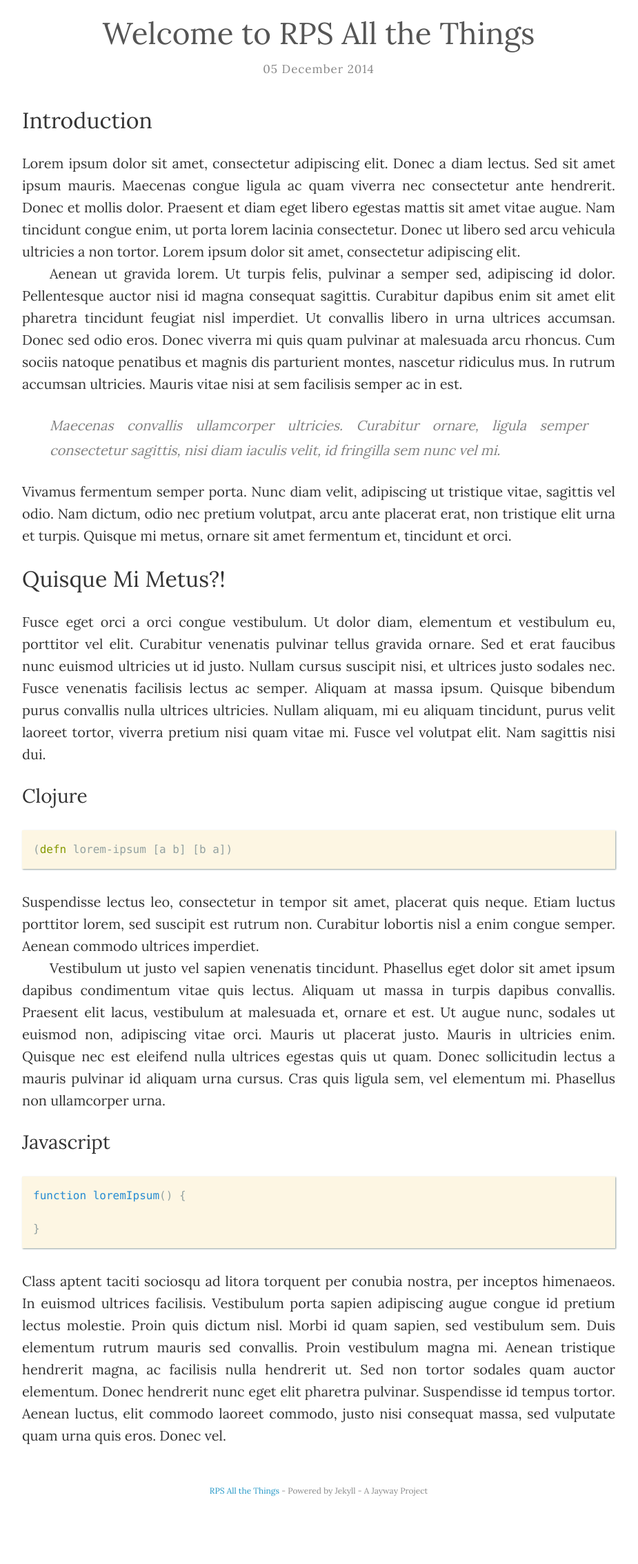
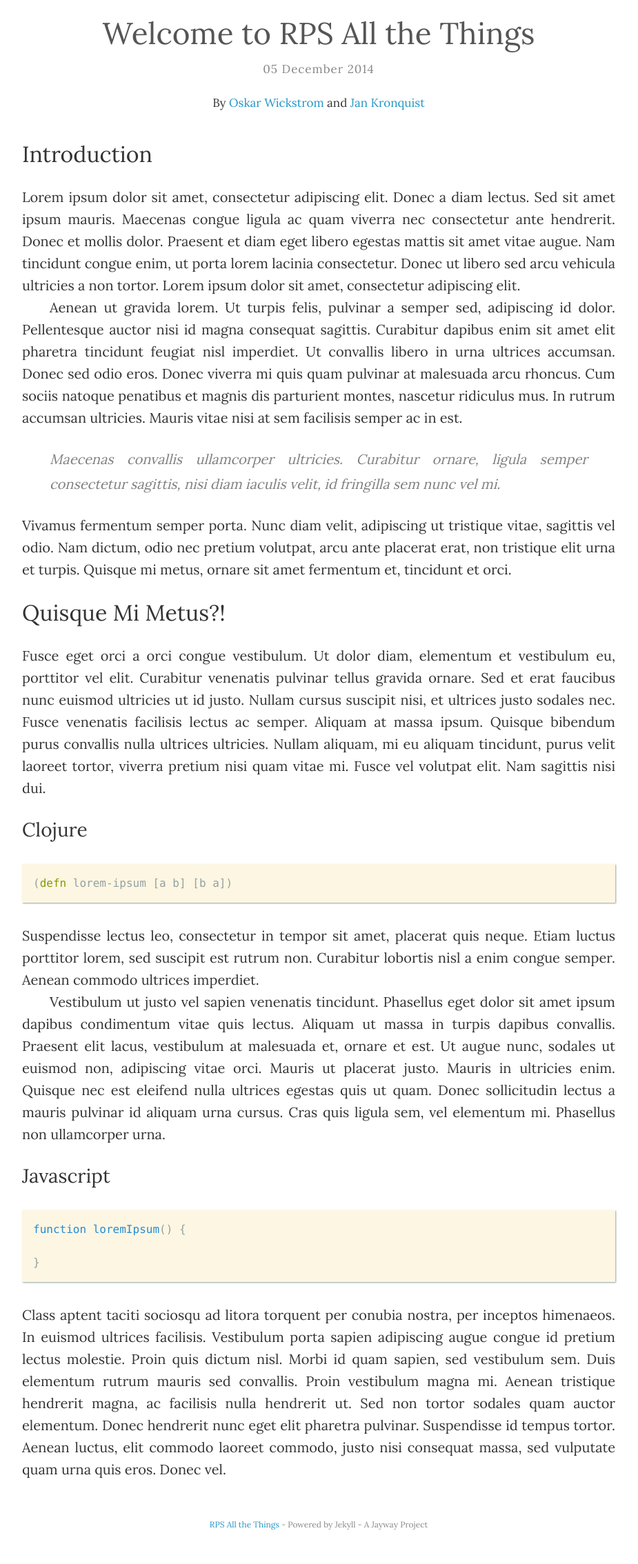
Before and after one commit to jayway/rpsallthethings, a Jekyll site: the page built from _posts/2014-12-05-welcome-to-rpsallthethings.md, in a window 1280 px wide. Shown: the whole page at 69% size, without its empty margins (178-1103 px from the left). Built offline with Jekyll 4.4.1, drawn with Linux system fonts in a browser that asks for light colours; before the commit the page ends 2219 px from its top, so only the background shows below that.

Commit message:
Add author list

```diff
--- a/_layouts/post.html
+++ b/_layouts/post.html
@@ -7,6 +7,24 @@ layout: default
     <time datetime="{{ page.date | date_to_xmlschema }}">
       {{ page.date | date_to_long_string }}
     </time>
+  </p>
+  <p class="authors">
+  By
+  {% assign authorCount = page.authors | size %}
+  {% for author in page.authors %}
+      {% if forloop.last %}
+      and
+      {% elsif forloop.first %}
+      {% else %}
+      ,
+      {% endif %}
+
+      {% if author.twitter %}
+      <a href="https://twitter.com/{{ author.twitter }}" rel="author">{{ author.name }}</a>
+      {% else %}
+      {{ author.name }}
+      {% endif %}
+  {% endfor %}
   </p>
 </header>
 
--- a/_posts/2014-12-05-welcome-to-rpsallthethings.md
+++ b/_posts/2014-12-05-welcome-to-rpsallthethings.md
@@ -2,6 +2,11 @@
 layout: post
 title:  "Welcome to RPS All the Things"
 date:   2014-12-05 15:51:00
+authors:
+- name: Oskar Wickstrom
+  twitter: owickstrom
+- name: Jan Kronquist
+  twitter: jankronquist
 ---
 
 ## Introduction
--- a/_scss/partials/_header.scss
+++ b/_scss/partials/_header.scss
@@ -26,4 +26,11 @@ header {
     letter-spacing: 1px;
     color: #888;
   }
+
+  .authors {
+    font-size: 85%;
+    a {
+      color: $link-color;
+    }
+  }
 }
```
